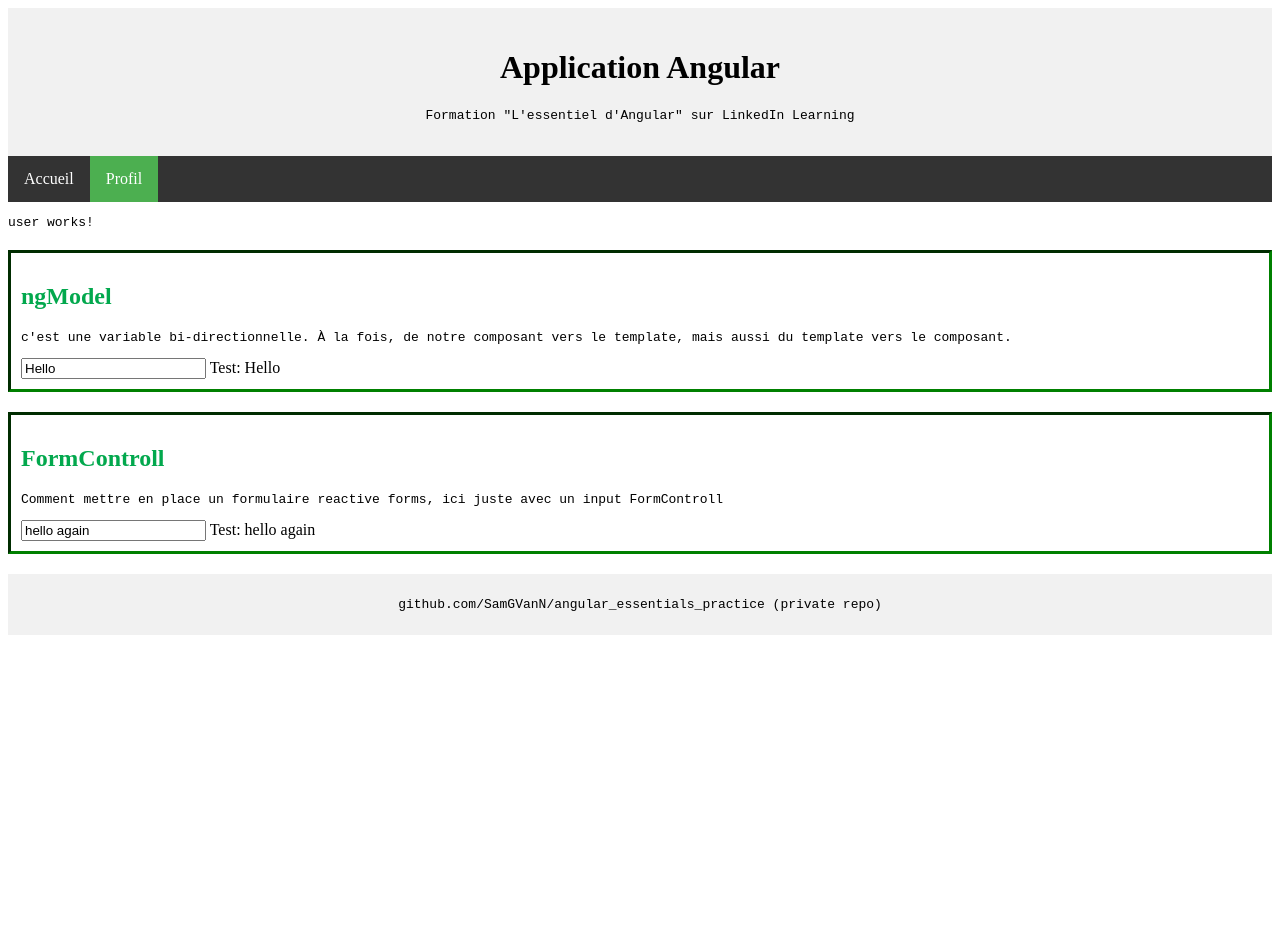
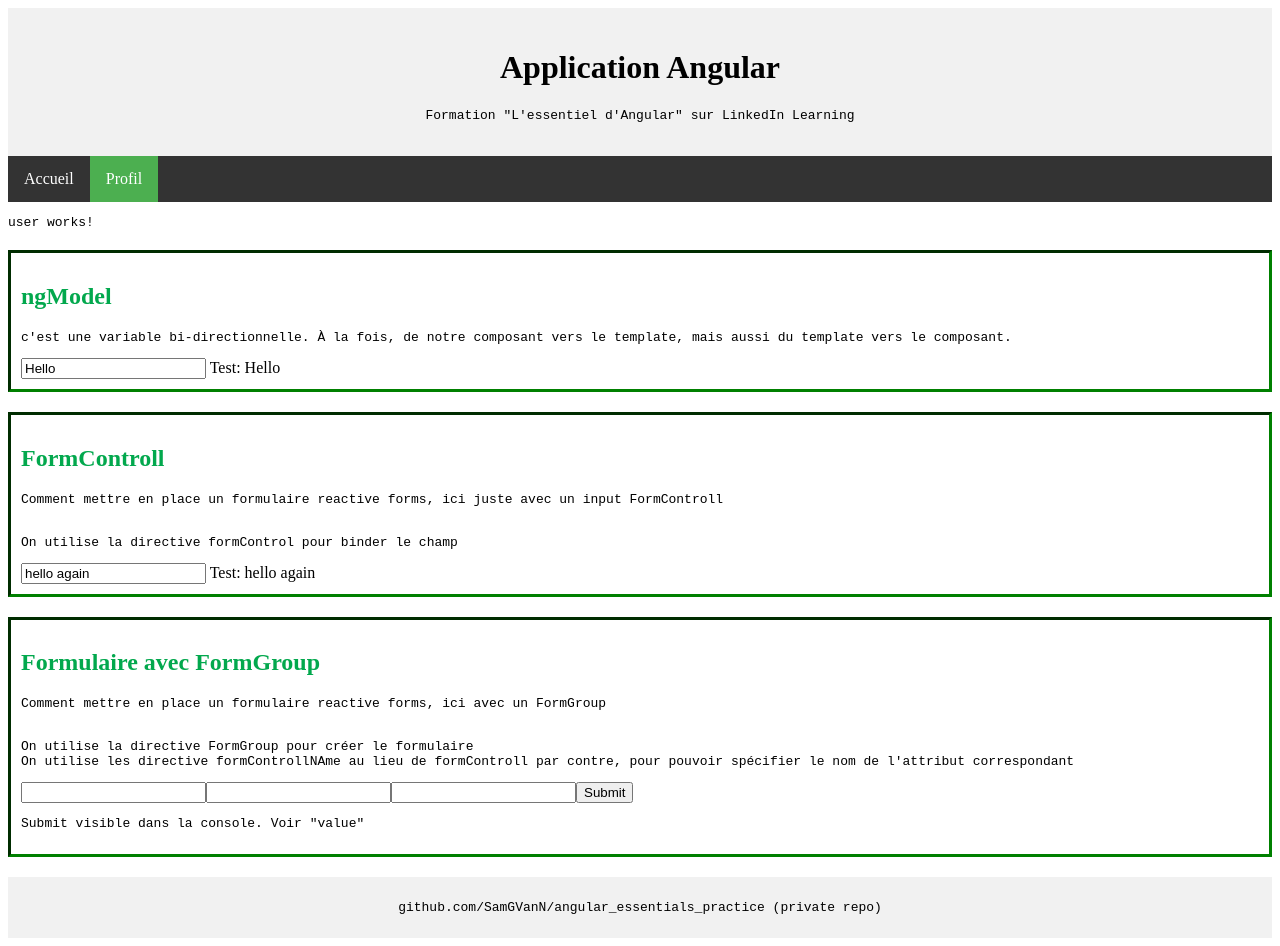
Before and after one commit to SamGVanN/angular_essentials_practice, an Angular app: page /user in a window 1280 px wide. Before the commit the page ends 800 px from the top, so only its background shows below. Built offline with nearby package versions, Linux system fonts and the light colour scheme.

Commit message:
Soumission de formulaire
Reactive Forms avec un formGroup

```diff
--- a/src/app/user/user.component.html
+++ b/src/app/user/user.component.html
@@ -10,6 +10,29 @@
 <div class="exercice" style="padding: 10px;">
     <h2>FormControll</h2>
     <p>Comment mettre en place un formulaire reactive forms, ici juste avec un input FormControll</p>
-    <input [formControl]="userInputRF">
-    Test: {{userInputRF.value}}
+    <p><br>
+        On utilise la directive formControl pour binder le champ
+        <br>
+    </p>
+    <input [formControl]="userInputFC">
+    Test: {{userInputFC.value}}
 </div>
+
+
+<div class="exercice" style="padding: 10px;">
+    <h2>Formulaire avec FormGroup</h2>
+    <p>Comment mettre en place un formulaire reactive forms, ici avec un FormGroup</p>
+    <p><br>
+    On utilise la directive FormGroup pour créer le formulaire
+    <br>
+    On utilise les directive formControllNAme au lieu de formControll par contre, pour pouvoir spécifier le nom de l'attribut correspondant
+    </p>
+
+    <form [formGroup]="userForm"> <!-- attention le nom de la directive est case sensitive, et c'est un f minuscule -->
+        <input formControlName="name" > <!-- on passe plus une ionstance de formControll mais on passe une string, name, donc pas besoin des crochets -->
+        <input formControlName="email" >
+        <input formControlName="age" >
+        <button (click)="showForm()">Submit</button>
+    </form>
+    <p>Submit visible dans la console. Voir "value"</p>
+</div>
--- a/src/app/user/user.component.ts
+++ b/src/app/user/user.component.ts
@@ -10,9 +10,22 @@ export class UserComponent implements OnInit {
 
   userInput = "Hello";
 
-  userInputRF = new FormControl('hello again');
+  userInputFC = new FormControl('hello again');
+
+
+  userForm = new FormGroup({
+    name : new FormControl(''),
+    email: new FormControl(''),
+    age: new FormControl(''),
+  })
+
 
   constructor() { }
+
+
+  showForm(){
+    console.log(this.userForm);
+  }
 
   ngOnInit(): void {
   }
```
